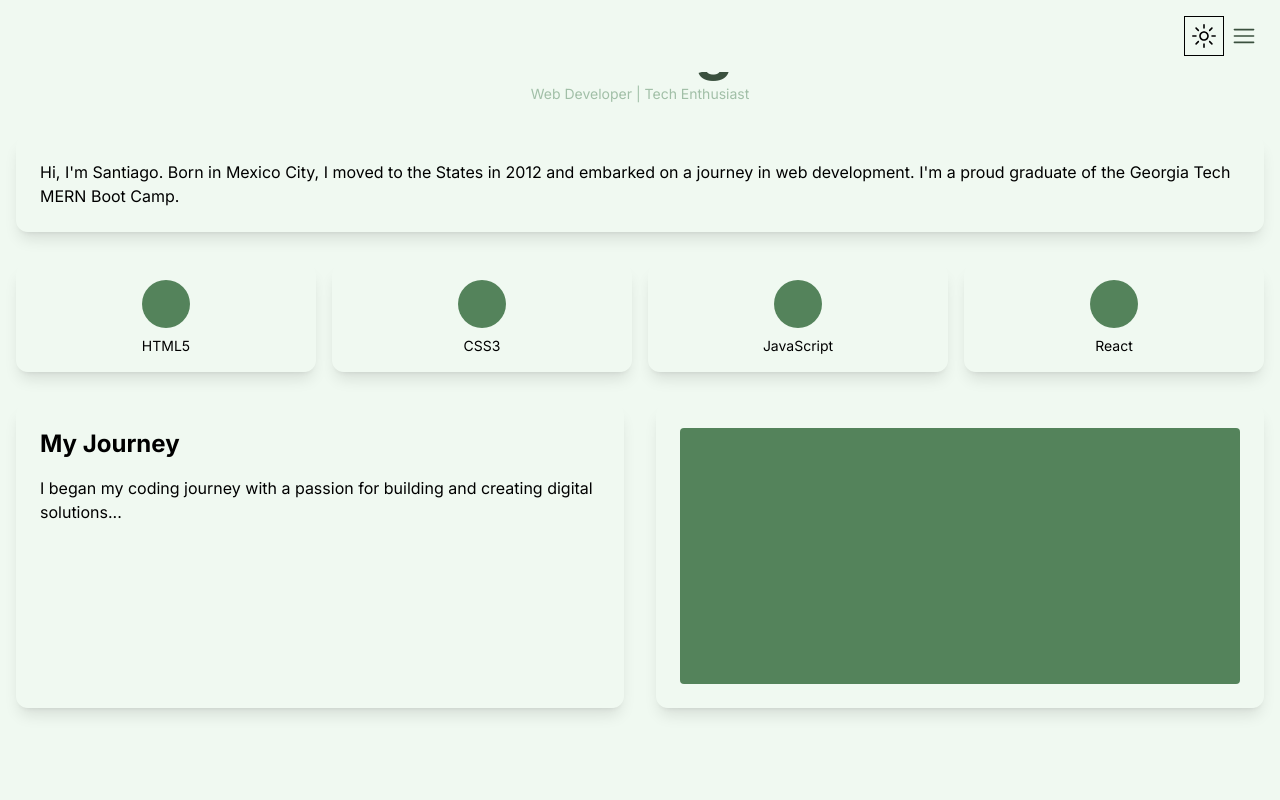
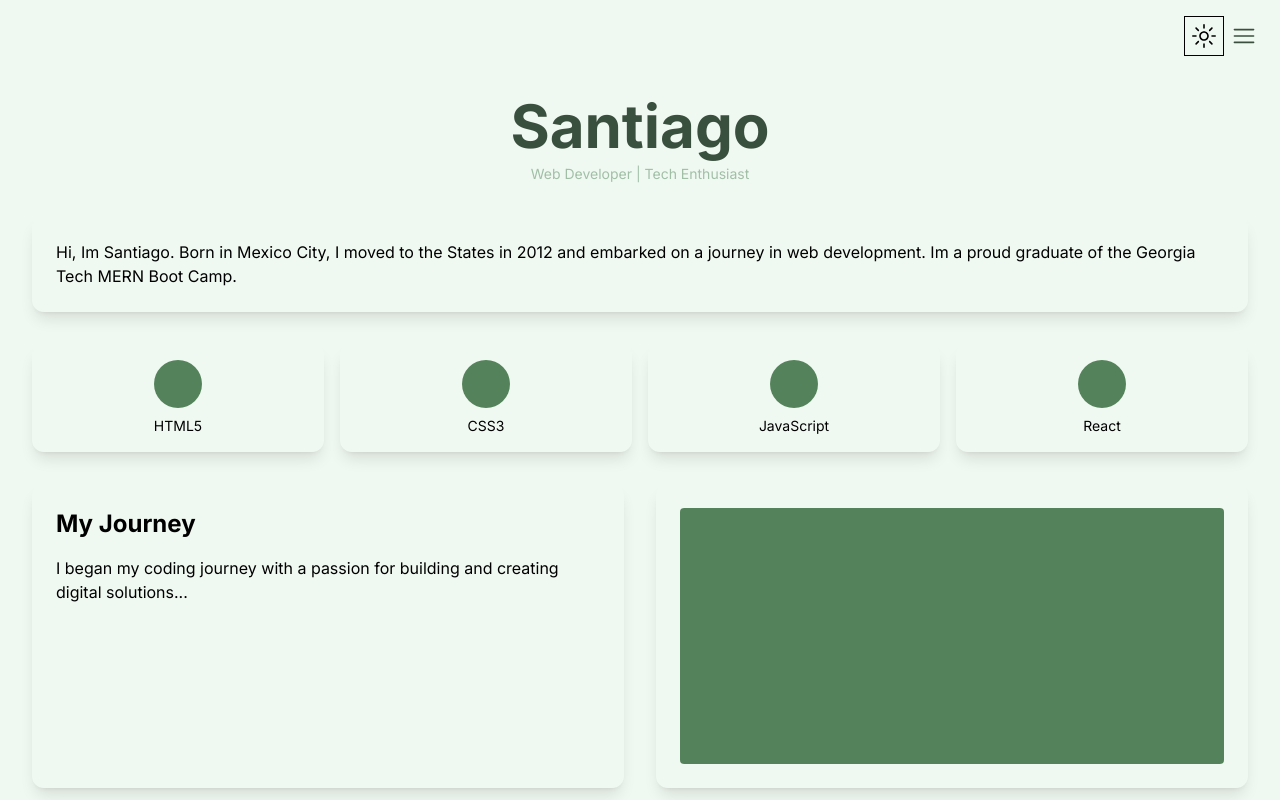
Before and after one commit to SantiZetina/sz-dashboard, a Next.js app: page /about in a window 1280 px wide. Built offline with nearby package versions, Linux system fonts and the light colour scheme.

Commit message:
Update styles and text in about and page components

```diff
--- a/app/about/page.tsx
+++ b/app/about/page.tsx
@@ -1,6 +1,6 @@
 export default function AboutPage() {
     return (
-        <div className="container mx-auto p-4">
+        <div className="container mx-auto pt-24">
             {/* Header Section */}
             <div className="text-center">
                 <h1 className="text-3xl sm:text-6xl font-bold text-primary dark:text-primary-foreground">
@@ -14,7 +14,7 @@ export default function AboutPage() {
             {/* Introduction Area */}
             <div className="mt-8 bg-card dark:bg-dark-card p-6 rounded-xl shadow-lg">
                 <p className="text-md text-foreground dark:text-dark-foreground">
-                    Hi, I'm Santiago. Born in Mexico City, I moved to the States in 2012 and embarked on a journey in web development. I'm a proud graduate of the Georgia Tech MERN Boot Camp.
+                    Hi, Im Santiago. Born in Mexico City, I moved to the States in 2012 and embarked on a journey in web development. Im a proud graduate of the Georgia Tech MERN Boot Camp.
                 </p>
             </div>
 
--- a/app/page.tsx
+++ b/app/page.tsx
@@ -1,19 +1,18 @@
 export default function Page() {
   const typingEffectStyle = {
     animation: `typing 5s linear forwards, blink 0.75s step-end infinite`,
-    borderRight: `3px solid transparent`,
+    borderRight: `3px solid var(--accent)`, // Use CSS variable for border color
     width: '0'
   };
 
   return (
-
     <main className='flex min-h-screen flex-col p-4 sm:p-6'>
       <div className='flex flex-col items-center justify-center text-center gap-y-8 flex-1 px-4 sm:px-6 pb-24'>
-        <h1 className="text-4xl sm:text-6xl md:text-8xl lg:text-9xl font-bold">
+        <h1 className="text-4xl sm:text-6xl md:text-8xl lg:text-9xl font-bold text-primary dark:text-primary-foreground">
           Welcome
         </h1>
         <div className="max-w-full mx-auto">
-          <h3 className='inline-block overflow-hidden whitespace-nowrap text-sm sm:text-md md:text-lg' style={typingEffectStyle}>
+          <h3 className='inline-block overflow-hidden whitespace-nowrap text-sm sm:text-md md:text-lg text-secondary dark:text-secondary-foreground' style={typingEffectStyle}>
             Welcome to my page, my name is Santiago
           </h3>
         </div>
```
